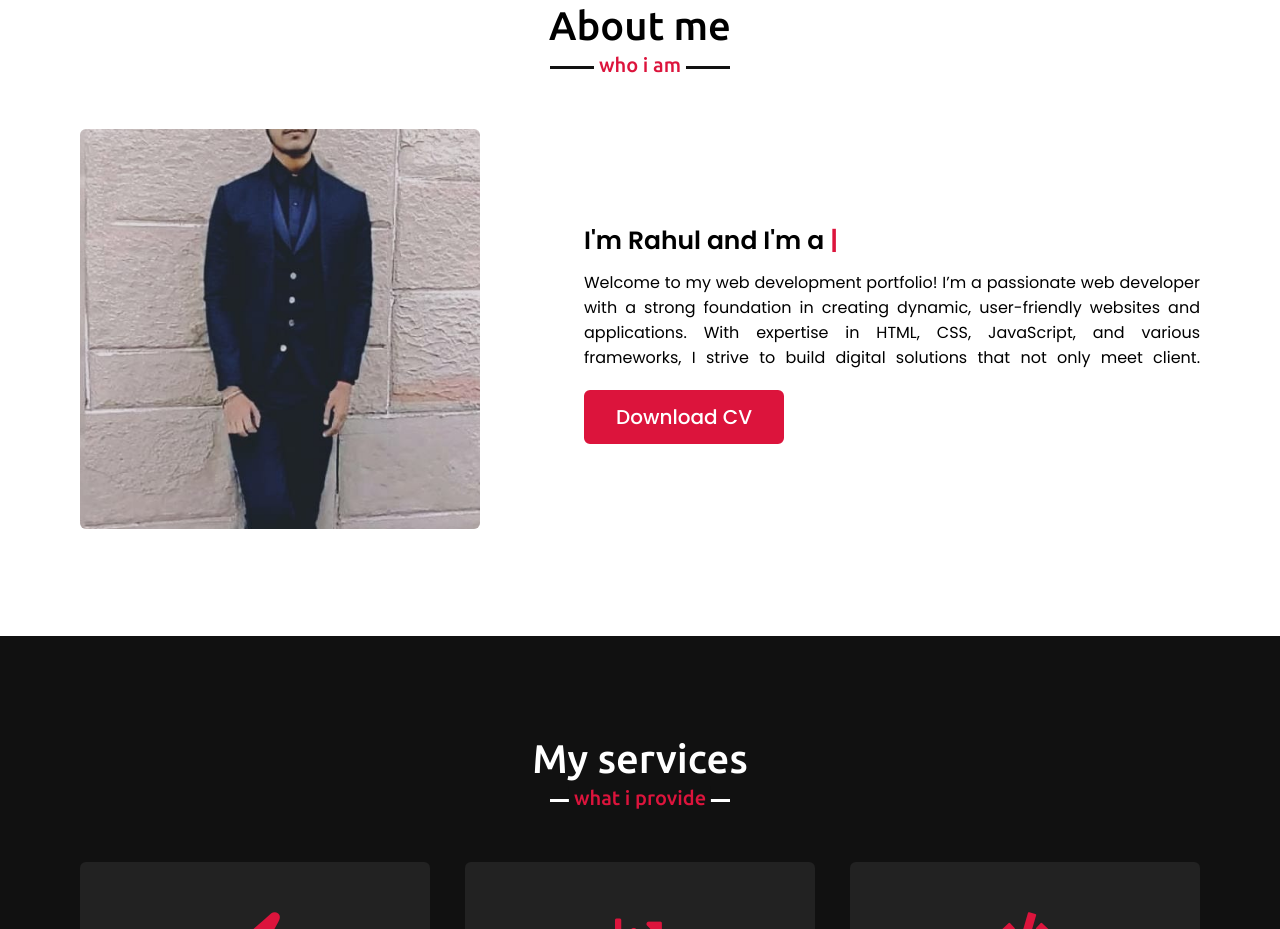
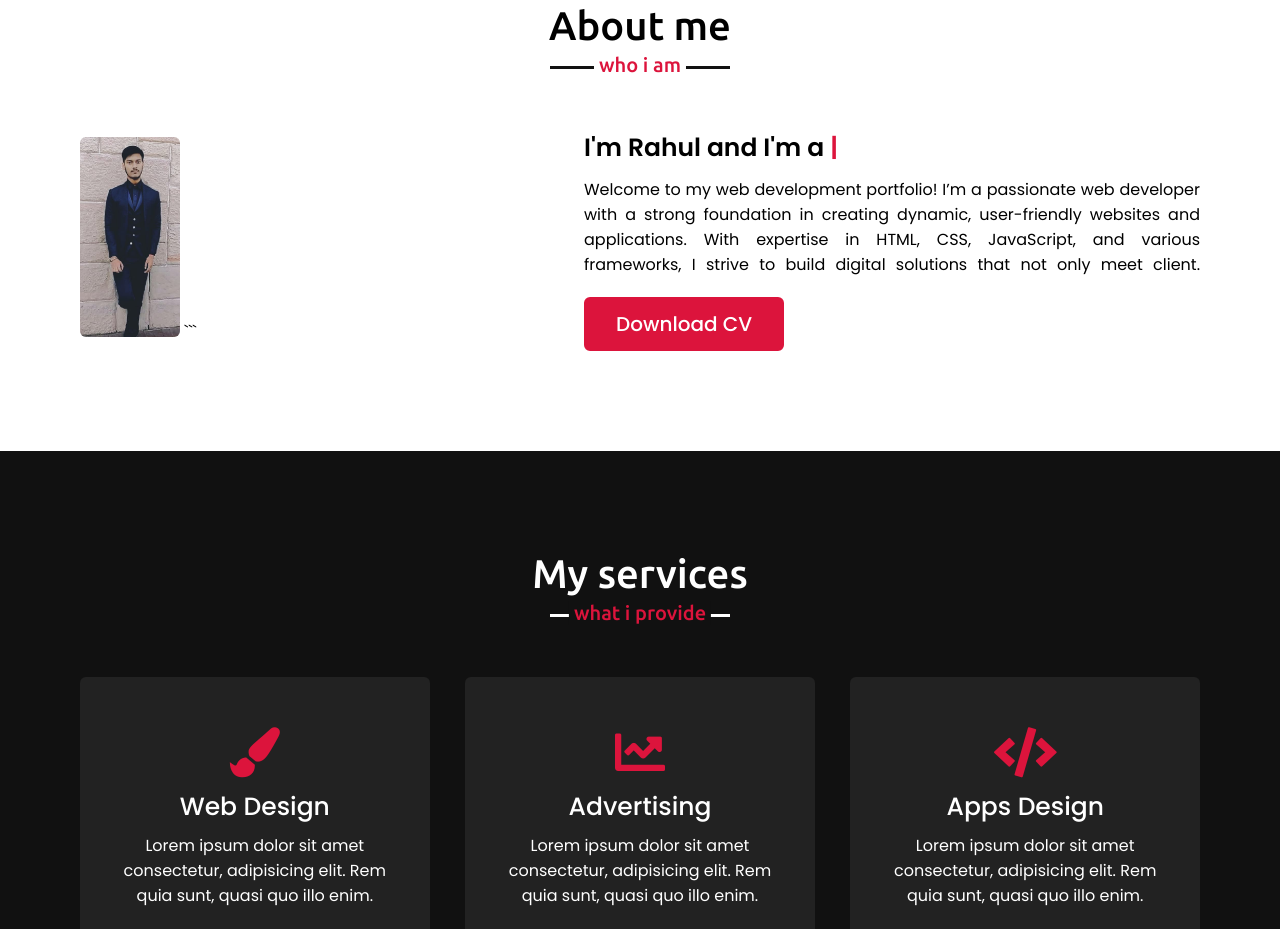
Before and after one commit to rahul20webdev/my-portfolio, a plain HTML site: page index.html in a window 1280 px wide. Shown: the part 897-1826 px from the top of the page. Drawn offline with nearby package versions, Linux system fonts and the light colour scheme.

Commit message:
Update index.html

````diff
--- a/index.html
+++ b/index.html
@@ -64,7 +64,9 @@
             <h2 class="title">About me</h2>
             <div class="about-content">
                 <div class="column left">
-                    <img src="rk.jpeg" height="200px" width="100px" alt="">
+                    <img src="rk.jpeg" style="height: 200px; width: 100px; padding: 0px; border: none; object-fit: cover;">
+```
+
                 </div>
                 <div class="column right">
                     <div class="text">I'm Rahul  and I'm a <span class="typing-2"></span></div>
````
